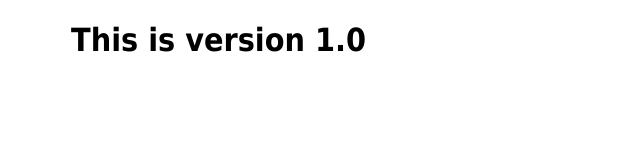
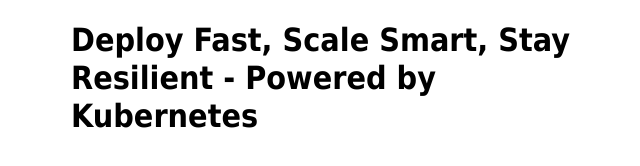
Before and after one commit to Tatenda-Prince/ps-sidecar-K8s, a plain HTML site: page index.html in a window 1280 px wide. Shown: the whole page, without its empty margins (289-929 px from the left). Drawn offline with Linux system fonts and the light colour scheme.

Commit message:
Update index.html

```diff
--- a/index.html
+++ b/index.html
@@ -11,6 +11,6 @@
 </style>
 </head>
 <body>
-<h1>This is version 1.0</h1>
+<h1>Deploy Fast, Scale Smart, Stay Resilient - Powered by Kubernetes</h1>
 </body>
 </html>
```
